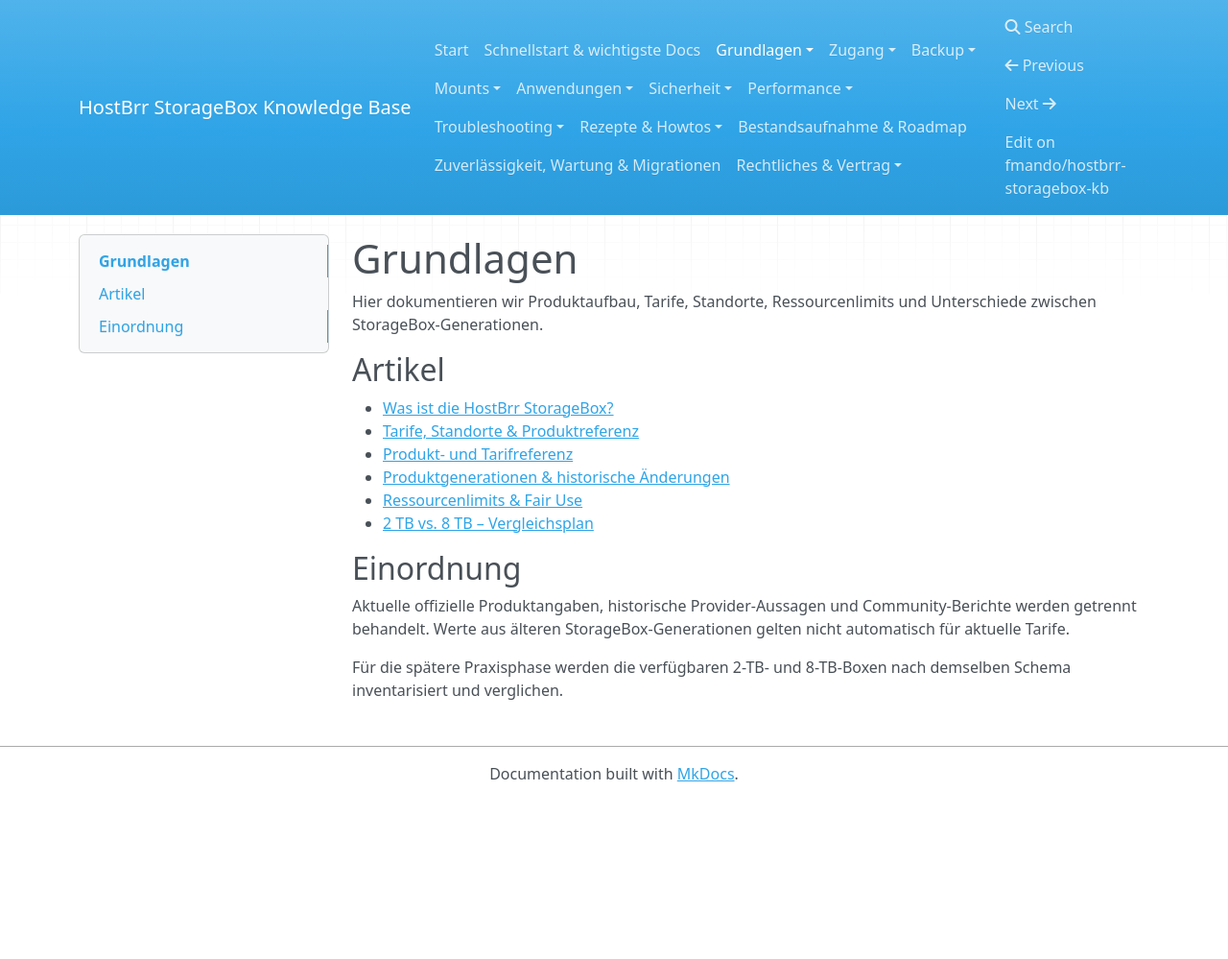
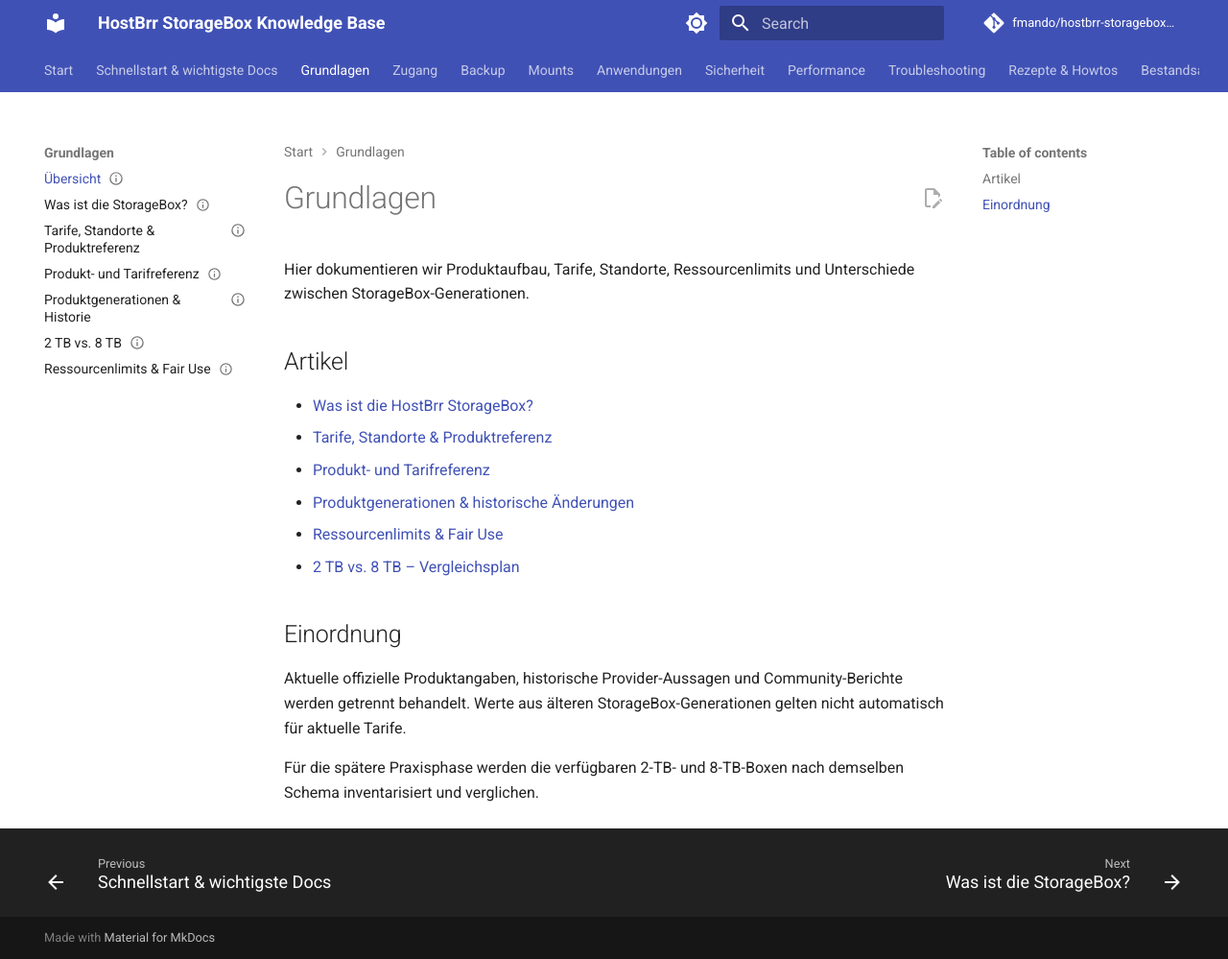
Before and after one commit to fmando/hostbrr-storagebox-kb, an MkDocs documentation site: the page built from docs/01-grundlagen/index.md, in a window 1280 px wide and 999 px high. Shown: the whole window at 96% size. Built offline with MkDocs 1.6.1 and Material for MkDocs 9.7.7, drawn with Linux system fonts in a browser that asks for light colours; nearby versions of some CDN libraries; comment, search, counter and statistics services are not loaded.

Commit message:
feat: switch to mkdocs-material with search, palette and enhanced extensions

```diff
--- a/mkdocs.yml
+++ b/mkdocs.yml
@@ -1,10 +1,64 @@
 site_name: HostBrr StorageBox Knowledge Base
 site_description: Deutschsprachige, quellenbasierte Dokumentation zur HostBrr StorageBox
+site_author: fmando
 repo_url: https://github.com/fmando/hostbrr-storagebox-kb
 repo_name: fmando/hostbrr-storagebox-kb
+edit_uri: edit/main/docs/
 
 theme:
-  name: mkdocs
+  name: material
+  palette:
+    - scheme: default
+      primary: indigo
+      accent: indigo
+      toggle:
+        icon: material/brightness-7
+        name: Auf hell umschalten
+    - scheme: slate
+      primary: indigo
+      accent: indigo
+      toggle:
+        icon: material/brightness-4
+        name: Auf dunkel umschalten
+  features:
+    - navigation.tabs
+    - navigation.sections
+    - navigation.expand
+    - navigation.path
+    - navigation.top
+    - navigation.footer
+    - toc.follow
+    - search.suggest
+    - search.highlight
+    - search.share
+    - content.code.copy
+    - content.action.edit
+    - content.tabs.link
+
+plugins:
+  - search:
+      lang: de
+
+markdown_extensions:
+  - admonition
+  - pymdownx.details
+  - pymdownx.superfences:
+      custom_fences:
+        - name: mermaid
+          class: mermaid
+          format: !!python/name:pymdownx.superfences.fence_code_format
+  - pymdownx.tabbed:
+      alternate_style: true
+  - pymdownx.highlight:
+      anchor_linenums: true
+  - pymdownx.inlinehilite
+  - pymdownx.snippets
+  - pymdownx.emoji
+  - toc:
+      permalink: true
+      toc_depth: 3
+  - tables
+  - fenced_code
 
 nav:
   - Start: index.md
@@ -96,9 +150,3 @@
       - Acceptable Use & Fair Use: 12-rechtliches/acceptable-use.md
       - SLA, Verfügbarkeit & Haftung: 12-rechtliches/sla-haftung.md
       - Datenschutz & DSGVO: 12-rechtliches/datenschutz-dsgvo.md
-
-markdown_extensions:
-  - tables
-  - fenced_code
-  - toc:
-      permalink: true
--- /dev/null
+++ b/requirements.txt
@@ -0,0 +1,2 @@
+mkdocs-material>=9.5.0
+pymdown-extensions>=10.0
```
